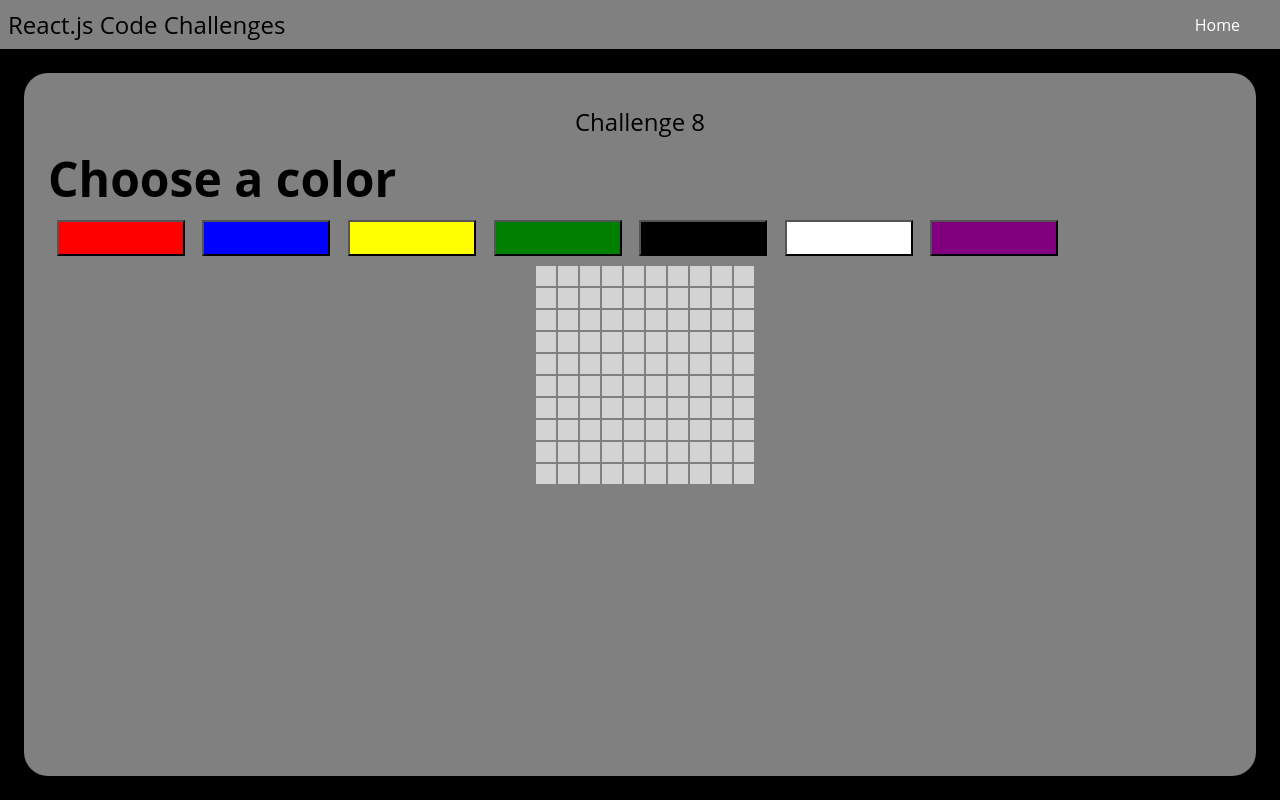
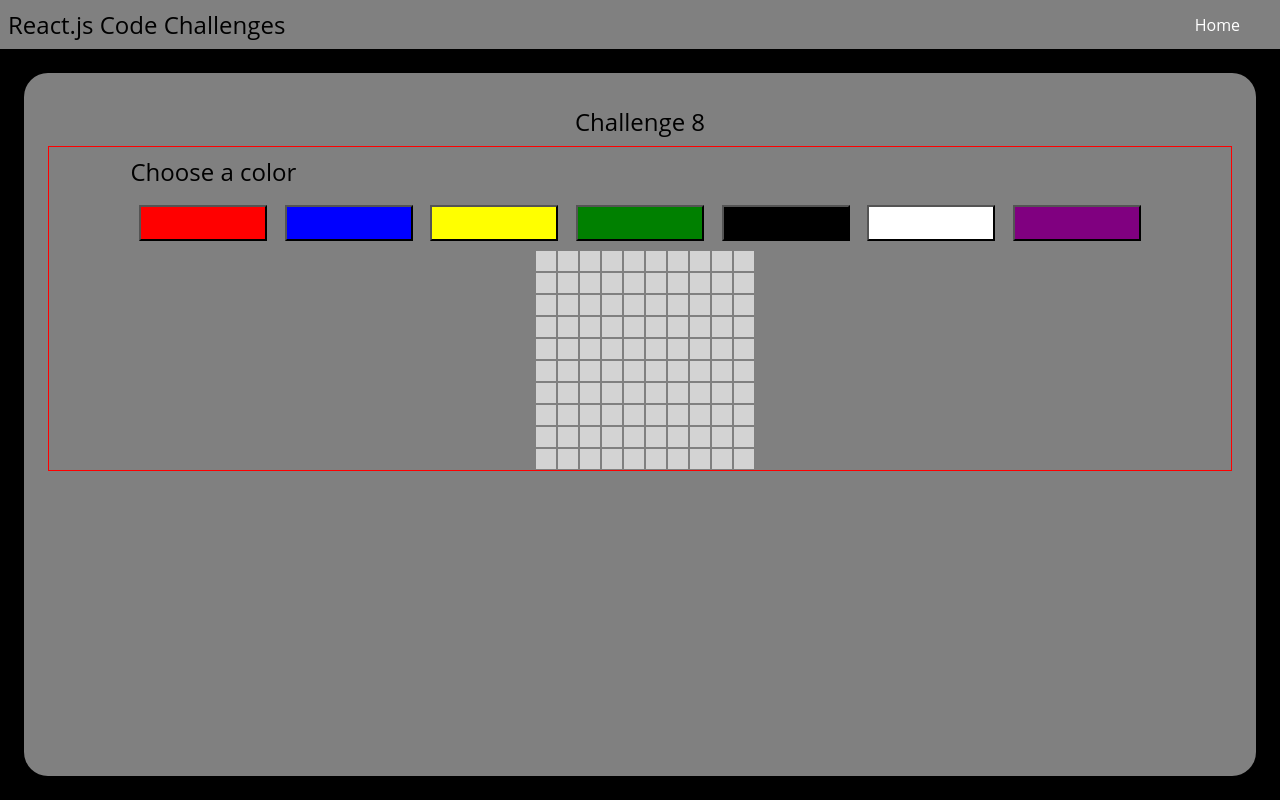
Before and after one commit to CelestialCoyote/reactjs-code-challenges, a React (Create React App) app: page /challenge8 in a window 1280 px wide. Built offline with nearby package versions, Linux system fonts and the light colour scheme.

Commit message:
Adding css to PixelArt

```diff
--- a/src/components/08-PixelArt/PixelArt.css
+++ b/src/components/08-PixelArt/PixelArt.css
@@ -0,0 +1,11 @@
+.pixel-art {
+    border: 1px solid red;
+    align-items: center;
+    display: flex;
+    flex-direction: column;
+}
+
+.color-selector {
+    height: 5px;
+    /*width: 5px;*/
+}
--- a/src/components/08-PixelArt/PixelArt.js
+++ b/src/components/08-PixelArt/PixelArt.js
@@ -1,3 +1,4 @@
+import './PixelArt.css';
 
 
 const ColorPicker = () => {
@@ -5,8 +6,13 @@ const ColorPicker = () => {
 
     return (
         <div>
-            <h1>Choose a color</h1>
-            {colors.map(color => <button key={color} style={{ backgroundColor: color }} />)}
+            <label>Choose a color</label>
+            {colors.map(color =>
+                <button
+                    key={color}
+                    className='color-selector'
+                    style={{ backgroundColor: color }}
+                />)}
         </div>
     );
 };
@@ -27,7 +33,7 @@ const Pixels = () => {
 
 const PixelArt = () => {
     return (
-        <div>
+        <div className='pixel-art'>
             <ColorPicker />
             <Pixels />
         </div>
```
